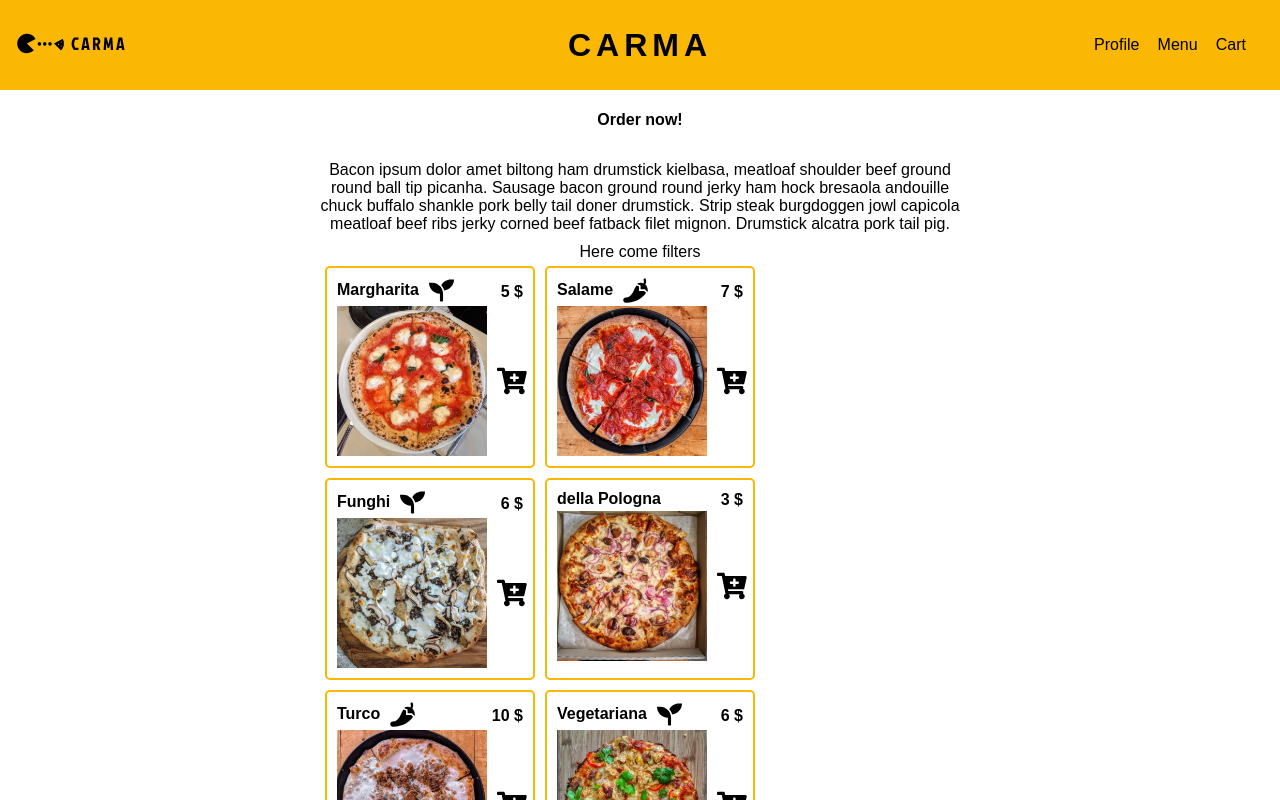
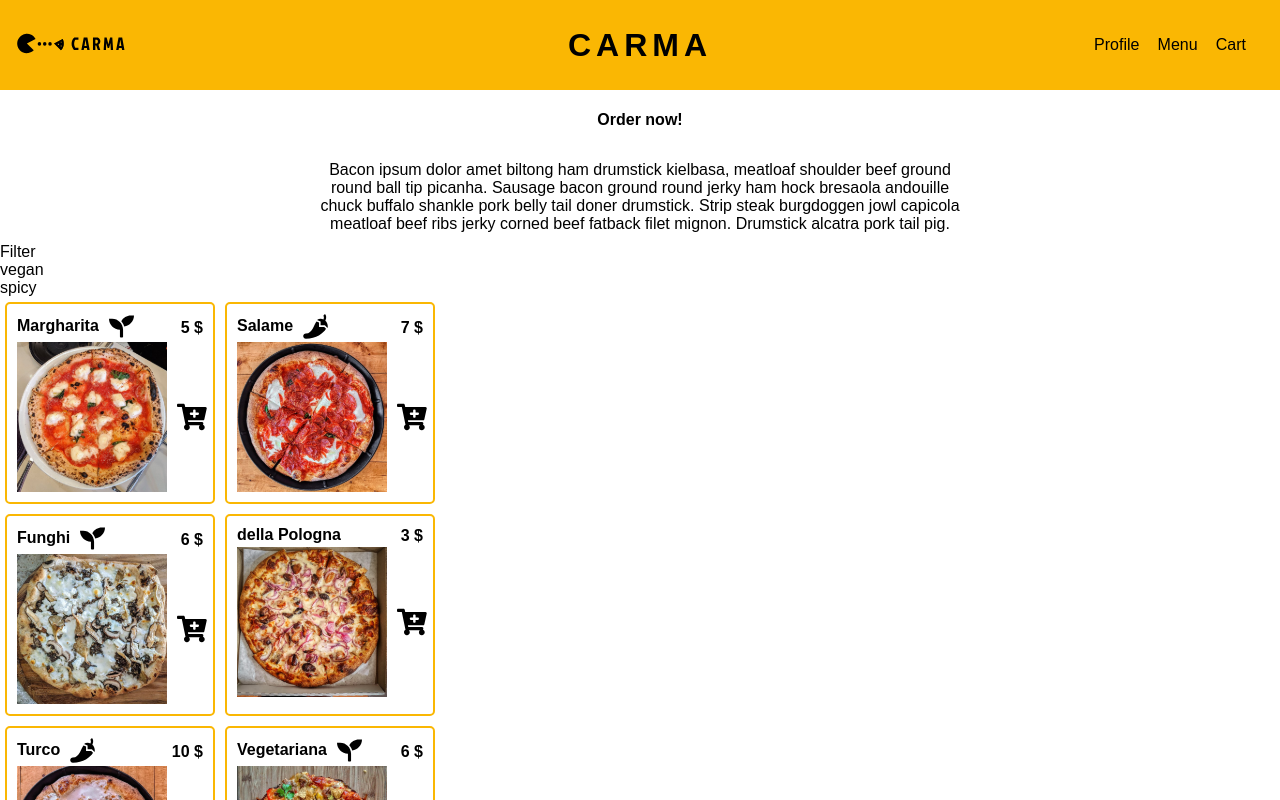
Before and after one commit to Urszuja/Carma.Restaurant.Project.Typescript.NextJS, a Next.js app in the folder carma-app/: page /menu in a window 1280 px wide. Shown: the top 800 px of the page. Built offline with nearby package versions, Linux system fonts and the light colour scheme; data requests are answered from the project's data file; a web font is replaced by a local one.

Commit message:
dropdown files created

```diff
--- /dev/null
+++ b/carma-app/components/commons/dropdown/Dropdown.tsx
@@ -0,0 +1,19 @@
+import React from "react";
+import DropdownItem from "./DropdownItem";
+
+function Dropdown() {
+  const filterVegan = () => {
+    alert("only vegan");
+  };
+  const filterSpicy = () => {
+    alert("only spicy");
+  };
+  return (
+    <div>
+      <DropdownItem name="vegan" handleClick={filterVegan} />
+      <DropdownItem name="spicy" handleClick={filterSpicy} />
+    </div>
+  );
+}
+
+export default Dropdown;
--- /dev/null
+++ b/carma-app/components/commons/dropdown/DropdownItem.tsx
@@ -0,0 +1,11 @@
+import React from "react";
+
+export interface IDropdownItem {
+  name: string;
+  handleClick: any;
+}
+function DropdownItem({ name, handleClick }: IDropdownItem) {
+  return <div onClick={handleClick}>{name}</div>;
+}
+
+export default DropdownItem;
--- a/carma-app/pages/menu/index.tsx
+++ b/carma-app/pages/menu/index.tsx
@@ -1,9 +1,9 @@
 import React, { useContext } from "react";
 import Link from "next/link";
 import { IMenuItem } from "../../model/MenuItem";
-import MenuItem from "../../components/MenuItem/MenuItem";
-import AddToBasketItem from "../../components/AddToBasketItem/AddToBasketItem";
+
 import MiniMenuItem from "../../components/MenuItem/MiniMenuItem";
+import Dropdown from "../../components/commons/dropdown/Dropdown";
 
 function MenuPage({ menuItems }: any) {
   console.log(menuItems);
@@ -19,7 +19,11 @@ function MenuPage({ menuItems }: any) {
         corned beef fatback filet mignon. Drumstick alcatra pork tail pig.
       </div>
       <div className="menu-with-filters">
-        <div className="filters">Here come filters</div>
+        <div className="filters">
+          <div className="filter">
+            <div>Filter</div>
+            <Dropdown />
+          </div>
         </div>
         <div className="menu">
           {menuItems.map((menuItem: IMenuItem) => (
@@ -33,6 +37,7 @@ function MenuPage({ menuItems }: any) {
               isVegan={menuItem.isVegan}
             />
           ))}
+        </div>
       </div>
     </div>
   );
```
Lines whose indentation alone changed are shown as unchanged.
